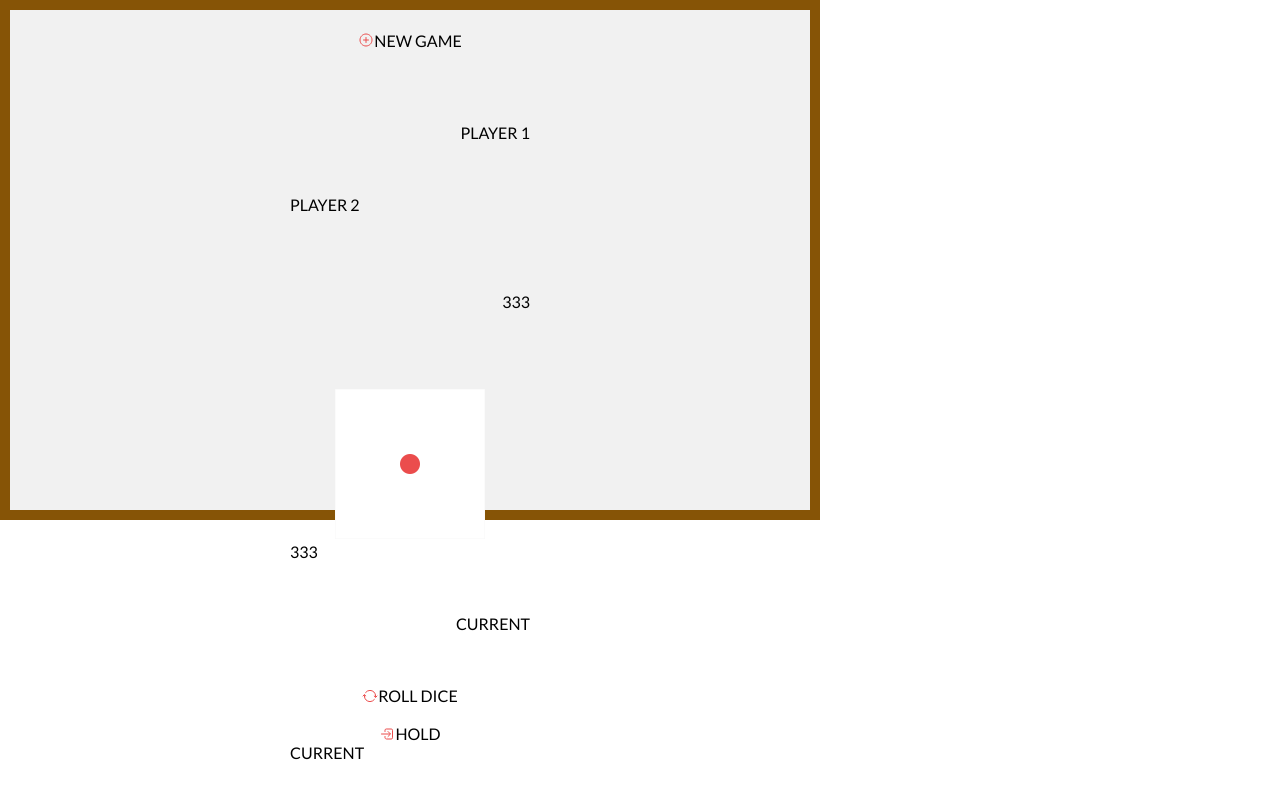
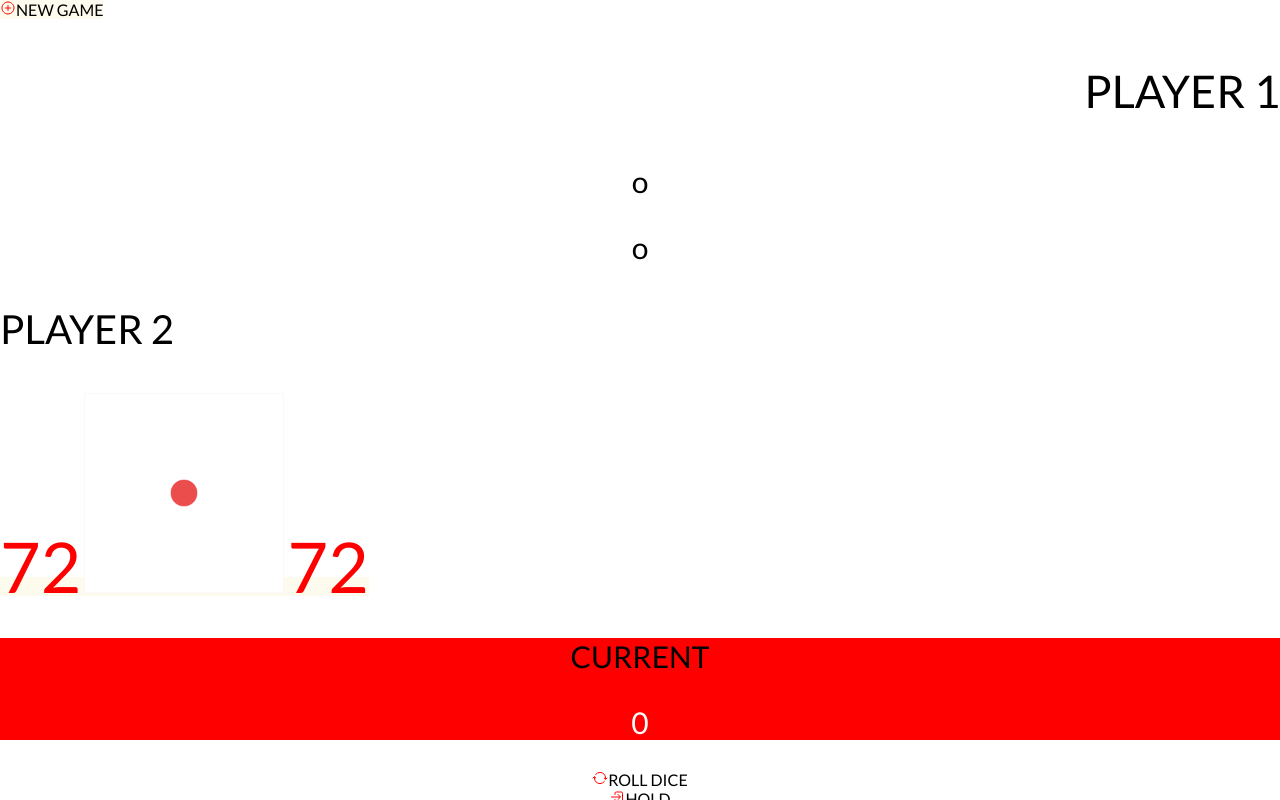
Before and after one commit to JohanCode2180100/DICE_GAME, a plain HTML site: page index.html in a window 1280 px wide. Drawn offline with nearby package versions, Linux system fonts and the light colour scheme.

Commit message:
update html style with ionic and css

```diff
--- a/index.html
+++ b/index.html
@@ -29,80 +29,74 @@
     <title>DICE GAME</title>
   </head>
   <body>
-    <ion-app id="app-container">
-      <div class="container">
+    <ion-app id="app">
+      <ion-content class="content">
+        <!-- first row icon + start game button -->
         <ion-grid>
-          <ion-row
-            class="ion-justify-content-center"
-            class="ion-align-items-center"
-          >
-            <!-- FIRST GRID LINE NEW GAME -->
-            <ion-col size="auto" style="height: 60px">
-              <ion-icon class="red" name="add-circle-outline"></ion-icon>
-              <ion-row class="restart">NEW GAME</ion-row>
+          <ion-row>
+            <ion-col size="12"
+              ><ion-button id="StartGame" fill="clear" color="dark"
+                ><ion-icon class="red" name="add-circle-outline"></ion-icon>NEW
+                GAME</ion-button
+              ></ion-col
+            >
+          </ion-row>
+        </ion-grid>
+        <!-- Second row PLAYERS -->
+        <ion-grid >
+          <ion-row style="height: 100px" class="ion-align-items-center">
+            <ion-col size="3" >
+              <p class="right">PLAYER 1</p>
             </ion-col>
-          </ion-row>
-          <!-- SECOND GRID LINE PLAYER AND POINT PLAYING-->
-          <ion-row>
-            <ion-col size="auto" style="height: 125px">
-              <div style="width: 240px" class="ion-text-end">PLAYER 1</div>
-            </ion-col>
-            <ion-col></ion-col>
-            <ion-col size="auto">
-              <div style="width: 240px"></div>
-            </ion-col>
-            <ion-col></ion-col>
-            <ion-col size="auto">
-              <div style="width: 240px" class="ion-text-start">PLAYER 2</div>
-            </ion-col>
-          </ion-row>
-          <!--THIRTH GRID LINE CURRENT SCORE ROUND AND DISPLAY DICE-->
-          <ion-row>
-            <ion-col size="auto" style="height: 175px">
-              <div style="width: 240px" class="ion-text-end">333</div>
-            </ion-col>
-            <ion-col></ion-col>
-            <ion-col size="auto">
-              <div style="width: 240px">
-                <img src="./assets/images/dice-1.png" alt="" />
-              </div>
-            </ion-col>
-            <ion-col></ion-col>
-            <ion-col size="auto">
-              <div style="width: 240px" class="ion-text-start">333</div>
-            </ion-col>
-          </ion-row>
-
-          <!-- ROLL DICE AND HOLD CURRENT GLOBAL SCORE-->
-          <ion-row>
-            <ion-col size="auto" style="height: 125px">
-              <div style="width: 240px" class="ion-text-end">CURRENT</div>
-            </ion-col>
-            <ion-col></ion-col>
-            <ion-col size="auto">
-              <div class="RollAndHold" style="width: 240px">
-                <ion-row>
-                  <ion-col>
-                    <ion-icon class="red" name="sync-outline">></ion-icon>
-                    <ion-row class="restart">ROLL DICE</ion-row>
-                  </ion-col> </ion-row
-                ><br />
-                <ion-row>
-                  <ion-col>
-                    <ion-icon class="red" name="log-in-outline"></ion-icon>
-                    <ion-row class="restart">HOLD</ion-row>
-                  </ion-col>
-                </ion-row>
-              </div>
-            </ion-col>
-
-            <ion-col></ion-col>
-            <ion-col size="auto">
-              <div style="width: 240px" class="ion-text-start">CURRENT</div>
+            <ion-col  size="1"><p>o</p></ion-col>
+            <ion-col offset=""></ion-col>
+            <ion-col size="1"><p>o</p></ion-col>
+            <ion-col size="3">
+              <p class="left">PLAYER 2</p>
             </ion-col>
           </ion-row>
         </ion-grid>
-      </div>
+
+        <ion-grid>
+          <ion-row class="ion-align-items-center" style="height: 200px" >
+            <ion-col size="3" class="round">72</ion-col>
+            <ion-col size="1"></ion-col>
+            <ion-col><img src="/assets/images/dice-1.png" alt=""></ion-col>
+            <ion-col size="1"></ion-col>
+            <ion-col size="3" class="round">72</ion-col>
+          </ion-row>
+        </ion-grid>
+        <ion-grid>
+          <ion-row class="ion-align-items-center" style="height: 200px">
+            <ion-col size="3">
+              <div class="current">
+              <p>CURRENT</p>
+              <p id="CurrentScorePlayer1" style="color:white">0</p>
+            </div>
+          </ion-col>
+            <ion-col size="1"></ion-col>
+            <ion-col size="4" class="align">
+              <ion-row class="ion-justify-content-center">
+                <ion-button id="RollDice" fill="clear" color="dark">
+                  <ion-icon class="red" name="sync-outline"></ion-icon>ROLL DICE
+                </ion-button> </ion-row
+              ><ion-row class="ion-justify-content-center">
+                <ion-button id="RollDice" fill="clear" color="dark">
+                  <ion-icon class="red" name="log-in-outline"></ion-icon>HOLD
+                </ion-button></ion-row
+              >
+            </ion-col>
+
+            <ion-col size="1"></ion-col>
+            <ion-col size="3">
+              <div class="current">
+              <p>CURRENT</p>
+              <p id="CurrentScorePlayer2"style="color:white">0</p>
+            </div>
+          </ion-col>
+          </ion-row>
+        </ion-grid>
+      </ion-content>
     </ion-app>
 
     <!--import for to use Ionicons without Ionic Framework -->
--- a/style.css
+++ b/style.css
@@ -1,36 +1,53 @@
 * {
   font-family: Lato, sans-serif;
+  box-sizing: border-box;
 }
-#app-container {
-  display: flex;
-  justify-content: center;
-  align-items: center;
-  width: 820px;
-  height: 520px;
-  background: #865406;
+body {
+  margin: 0;
+  padding: 0;
 }
-.container {
+ion-app {
+  width: 1000px;
+  height: 620px;
+}
+ion-grid {
+  background: #fdfbed;
+}
 
-  width: 800px;
-  height: 500px;
-  background: #f1f1f1;
-}
-ion-grid{
-  --ion-grid-columns:5;
-}
 ion-col {
-  display: flex;
-  align-items: center;
-  justify-content: center;
   text-align: center;
 }
-img{
-  width: 150px;
-  height: 150px;
+ion-icon {
+  color: red;
 }
-.red{
-  color: #EB4D4D;
+.align {
+  display: flex;
+  justify-content: space-around;
+  flex-direction: column;
 }
-.right{
+.right {
+  font-size: 45px;
   text-align: right;
 }
+.left {
+  font-size: 40px;
+  text-align: left;
+}
+.round {
+  color: red;
+  font-size: 70px;
+}
+p {
+  font-size: 30px;
+}
+img {
+  width: 200px;
+  height: 200px;
+}
+.Current-score2 {
+  background: red;
+  width: 160px;
+}
+.current {
+  background: red;
+}
```
